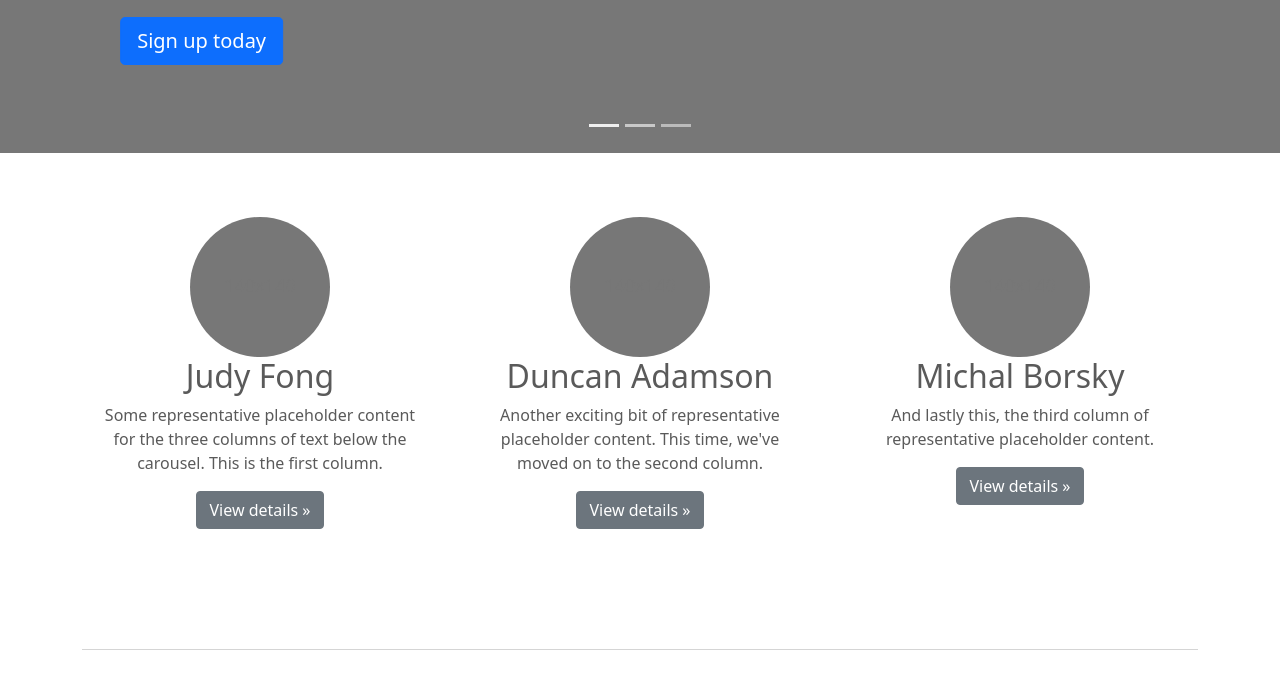
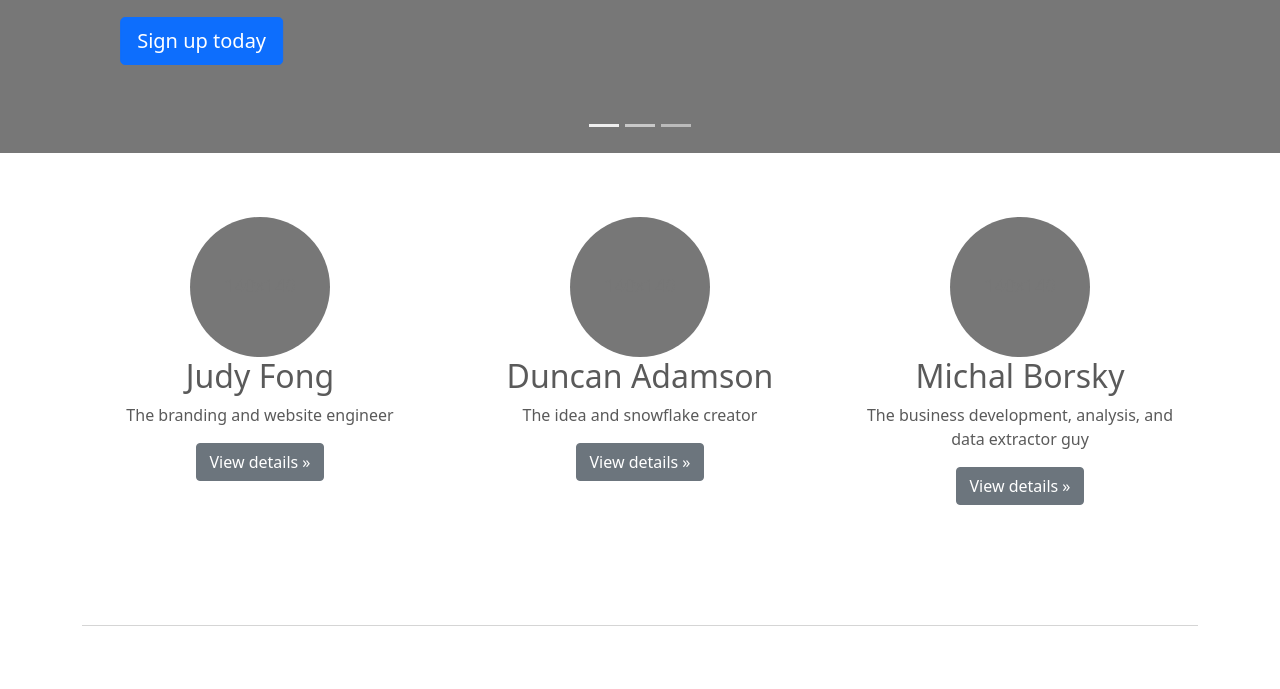
Before and after one commit to snowflakeNFTs/snowflakenfts.github.io, a plain HTML site: page index.html in a window 1280 px wide. Shown: the part 407-1096 px from the top of the page. Drawn offline with nearby package versions, Linux system fonts and the light colour scheme.

Commit message:
Add descriptions to our contributors

```diff
--- a/index.html
+++ b/index.html
@@ -141,21 +141,21 @@
         <svg class="bd-placeholder-img rounded-circle" width="140" height="140" xmlns="http://www.w3.org/2000/svg" role="img" aria-label="Placeholder: 140x140" preserveAspectRatio="xMidYMid slice" focusable="false"><title>Placeholder</title><rect width="100%" height="100%" fill="#777"/><text x="50%" y="50%" fill="#777" dy=".3em">140x140</text></svg>
 
         <h2>Judy Fong</h2>
-        <p>Some representative placeholder content for the three columns of text below the carousel. This is the first column.</p>
+        <p>The branding and website engineer</p>
         <p><a class="btn btn-secondary" href="#">View details &raquo;</a></p>
       </div><!-- /.col-lg-4 -->
       <div class="col-lg-4">
         <svg class="bd-placeholder-img rounded-circle" width="140" height="140" xmlns="http://www.w3.org/2000/svg" role="img" aria-label="Placeholder: 140x140" preserveAspectRatio="xMidYMid slice" focusable="false"><title>Placeholder</title><rect width="100%" height="100%" fill="#777"/><text x="50%" y="50%" fill="#777" dy=".3em">140x140</text></svg>
 
         <h2>Duncan Adamson</h2>
-        <p>Another exciting bit of representative placeholder content. This time, we've moved on to the second column.</p>
+        <p>The idea and snowflake creator</p>
         <p><a class="btn btn-secondary" href="#">View details &raquo;</a></p>
       </div><!-- /.col-lg-4 -->
       <div class="col-lg-4">
         <svg class="bd-placeholder-img rounded-circle" width="140" height="140" xmlns="http://www.w3.org/2000/svg" role="img" aria-label="Placeholder: 140x140" preserveAspectRatio="xMidYMid slice" focusable="false"><title>Placeholder</title><rect width="100%" height="100%" fill="#777"/><text x="50%" y="50%" fill="#777" dy=".3em">140x140</text></svg>
 
         <h2>Michal Borsky</h2>
-        <p>And lastly this, the third column of representative placeholder content.</p>
+        <p>The business development, analysis, and data extractor guy</p>
         <p><a class="btn btn-secondary" href="#">View details &raquo;</a></p>
       </div><!-- /.col-lg-4 -->
     </div><!-- /.row -->
```
